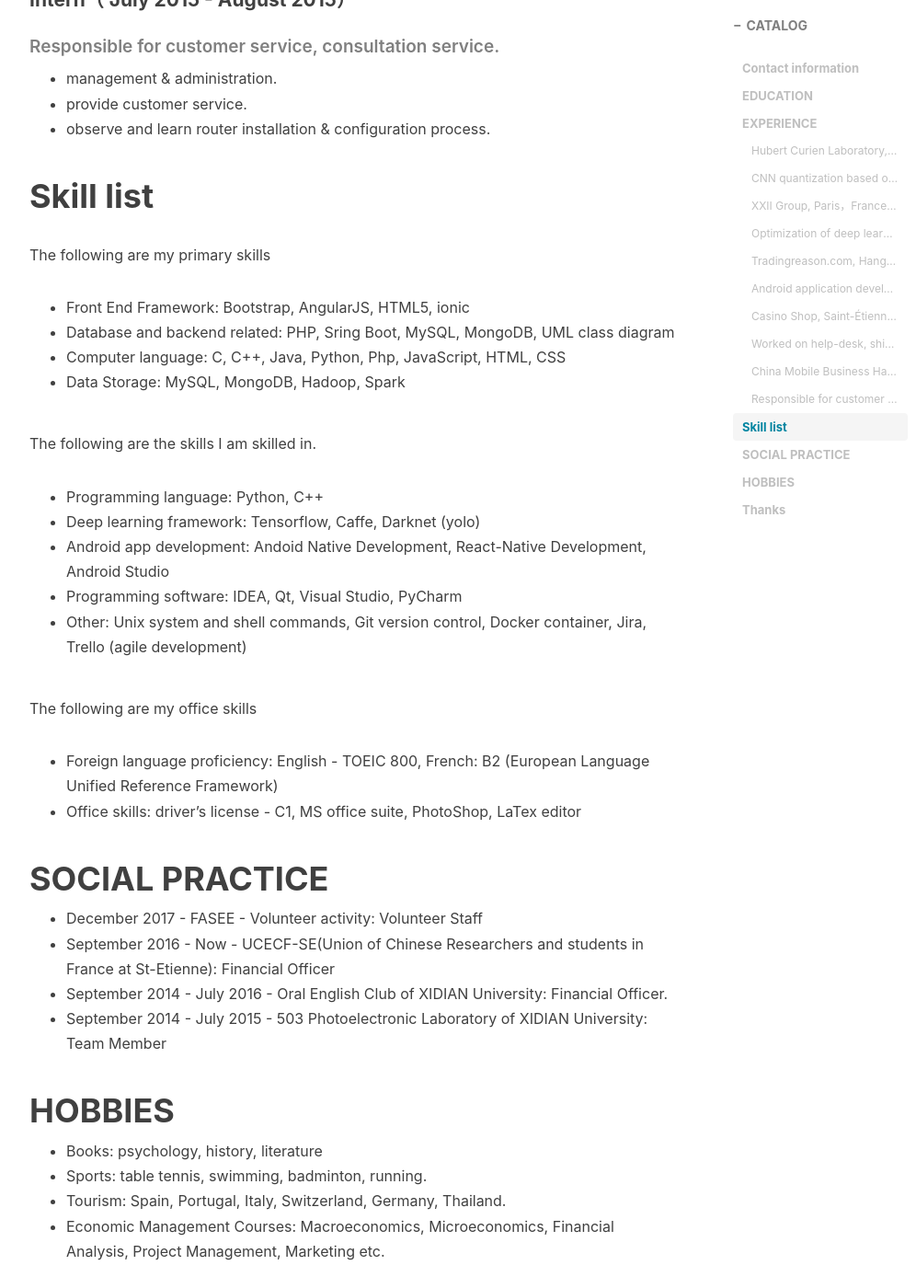
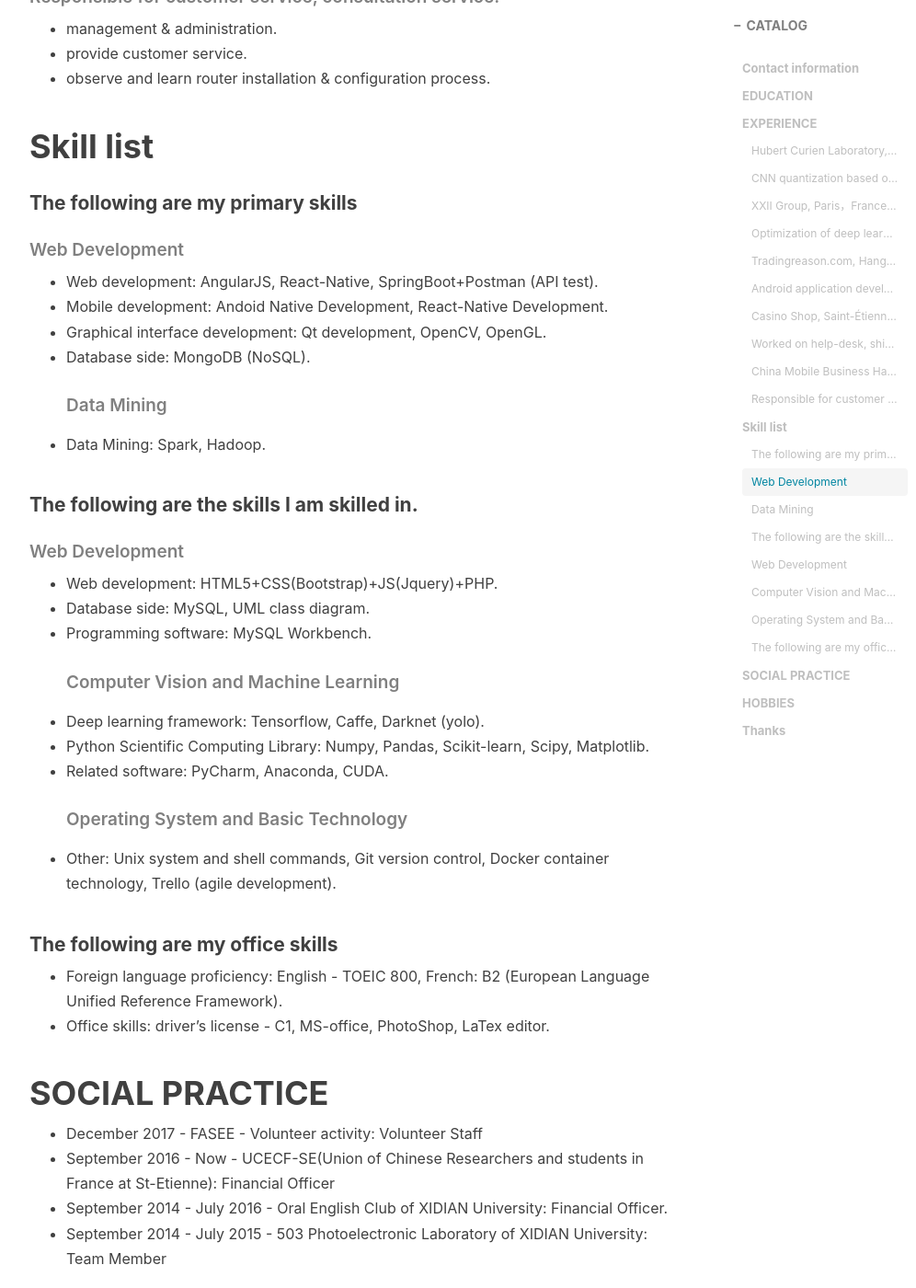
Before and after one commit to he-chen-95/he-chen-95.github.io, a Jekyll site: the page built from _posts/2050-08-19-He-Chen-resume.md, in a window 1280 px wide and 1400 px high, scrolled down 2308 px. Shown: the whole window at 92% size, without its empty margins (233-1229 px from the left). Built offline with Jekyll 4.4.1, drawn with Linux system fonts in a browser that asks for light colours; nearby versions of some CDN libraries; comment, search, counter and statistics services are not loaded; some of the changed text lies outside the part shown.

Commit message:
Update 2050-08-19-He-Chen-resume.md

```diff
--- a/_posts/2050-08-19-He-Chen-resume.md
+++ b/_posts/2050-08-19-He-Chen-resume.md
@@ -62,22 +60,30 @@ tags:
 * observe and learn router installation & configuration process.
 
 # Skill list
-The following are my primary skills
-- Front End Framework: Bootstrap, AngularJS, HTML5, ionic
-- Database and backend related: PHP, Sring Boot, MySQL, MongoDB, UML class diagram
-- Computer language: C, C++, Java, Python, Php, JavaScript, HTML, CSS
-- Data Storage: MySQL, MongoDB, Hadoop, Spark
+#### The following are my primary skills
+##### Web Development
+- Web development: AngularJS, React-Native, SpringBoot+Postman (API test).
+- Mobile development: Andoid Native Development, React-Native Development.
+- Graphical interface development: Qt development, OpenCV, OpenGL.
+- Database side: MongoDB (NoSQL).
+##### Data Mining
+- Data Mining: Spark, Hadoop.
 
-The following are the skills I am skilled in.
-- Programming language: Python, C++
-- Deep learning framework: Tensorflow, Caffe, Darknet (yolo)
-- Android app development: Andoid Native Development, React-Native Development, Android Studio
-- Programming software: IDEA, Qt, Visual Studio, PyCharm
-- Other: Unix system and shell commands, Git version control, Docker container, Jira, Trello (agile development)
+#### The following are the skills I am skilled in.
+##### Web Development
+- Web development: HTML5+CSS(Bootstrap)+JS(Jquery)+PHP.
+- Database side: MySQL, UML class diagram.
+- Programming software: MySQL Workbench.
+##### Computer Vision and Machine Learning
+- Deep learning framework: Tensorflow, Caffe, Darknet (yolo).
+- Python Scientific Computing Library: Numpy, Pandas, Scikit-learn, Scipy, Matplotlib.
+- Related software: PyCharm, Anaconda, CUDA.
+##### Operating System and Basic Technology
+- Other: Unix system and shell commands, Git version control, Docker container technology, Trello (agile development).
 
-The following are my office skills
-- Foreign language proficiency: English - TOEIC 800, French: B2 (European Language Unified Reference Framework)
-- Office skills: driver's license - C1, MS office suite, PhotoShop, LaTex editor
+#### The following are my office skills
+- Foreign language proficiency: English - TOEIC 800, French: B2 (European Language Unified Reference Framework).
+- Office skills: driver's license - C1, MS-office, PhotoShop, LaTex editor.
 
 # SOCIAL PRACTICE
 - December 2017 - FASEE - Volunteer activity: Volunteer Staff
```
Also changed, not shown: other parts of _posts/2050-08-19-He-Chen-resume.md (+0 -2 lines).
